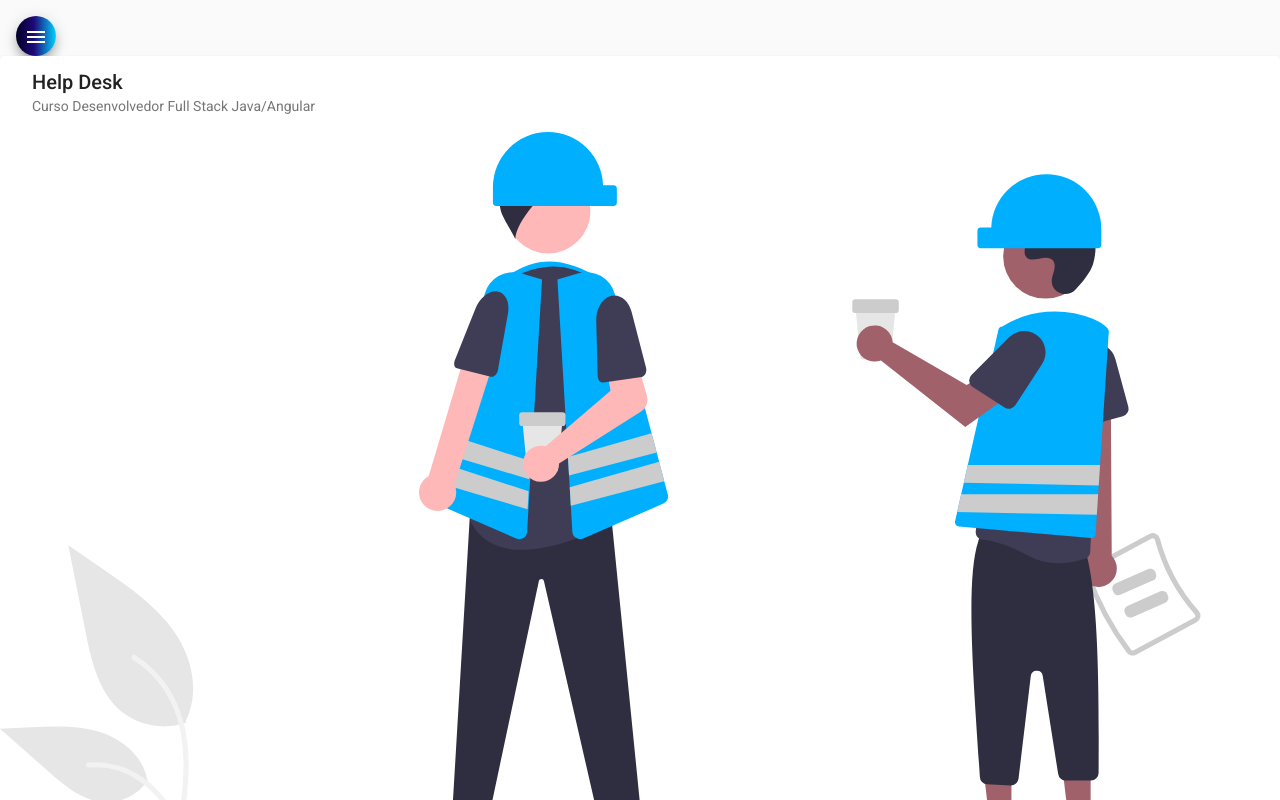
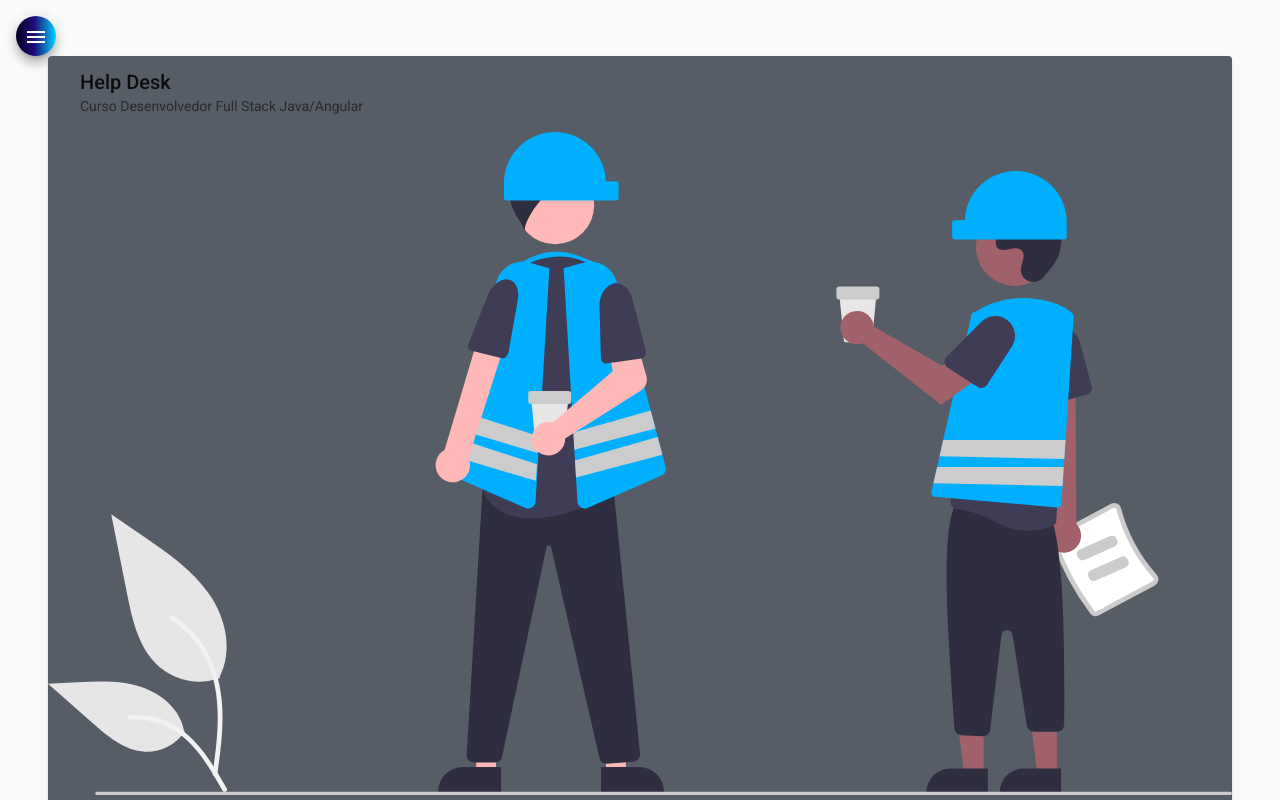
Before and after one commit to luanbrazz/helpdesk-front, an Angular app: page /home in a window 1280 px wide. Built offline with nearby package versions, Linux system fonts and the light colour scheme.

Commit message:
html e css para component home

```diff
--- a/src/app/components/home/home.component.css
+++ b/src/app/components/home/home.component.css
@@ -0,0 +1,9 @@
+.card {
+  width: 90%;
+  margin: auto;
+  background-color: #575d67;
+}
+
+ima {
+  height: 20rem;
+}
```
